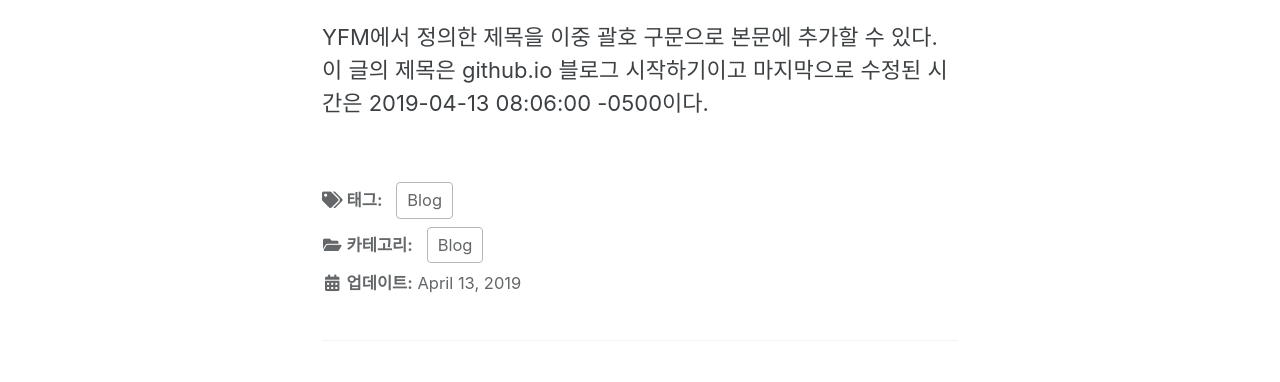
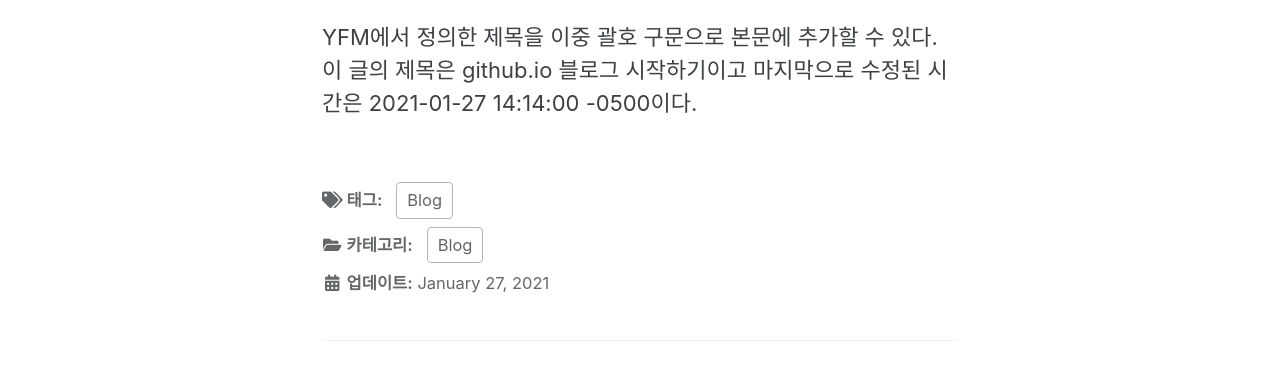
Before and after one commit to J1NWAN/j1nwan.github.com, a Jekyll site: the page built from _posts/2021-01-27-first-post.md, in a window 1280 px wide and 1200 px high. Shown: the part 378-760 px from the top of the window. Built offline with Jekyll 4.4.1, drawn with Linux system fonts in a browser that asks for light colours; cached includes are drawn as plain includes.

Commit message:
Github blog 첫 글
블로그 첫 글

```diff
--- a/_posts/2020-01-27-first-post.md
+++ b/_posts/2021-01-27-first-post.md
@@ -6,7 +6,7 @@ categories:
   - Blog
 tags:
   - Blog
-last_modified_at: 2019-04-13T08:06:00-05:00
+last_modified_at: 2021-01-27T14:14:00-05:00
 ---
 
 GitHub Blog 서비스인 github.io 블로그 시작하기로 했다.
```
